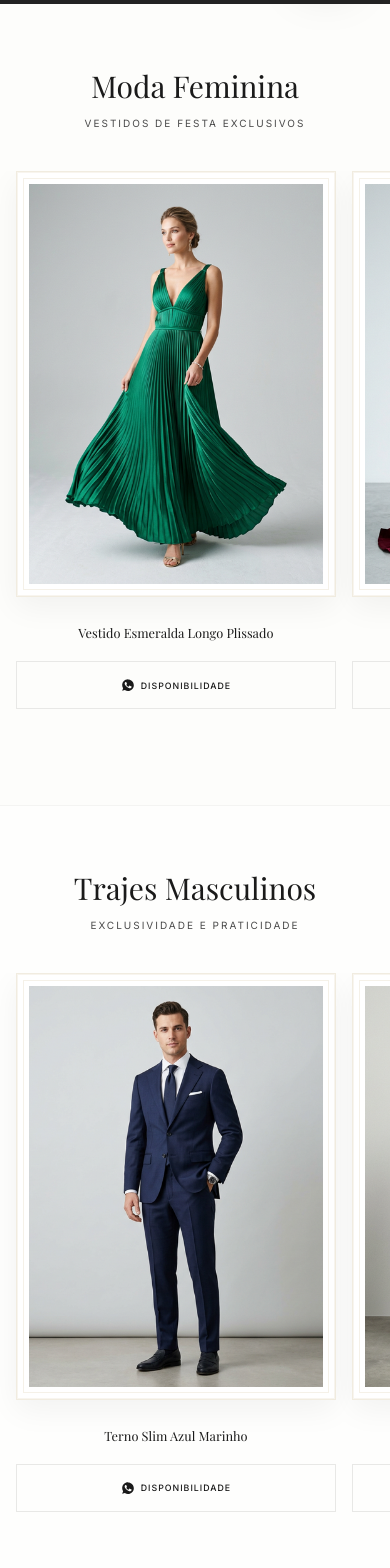
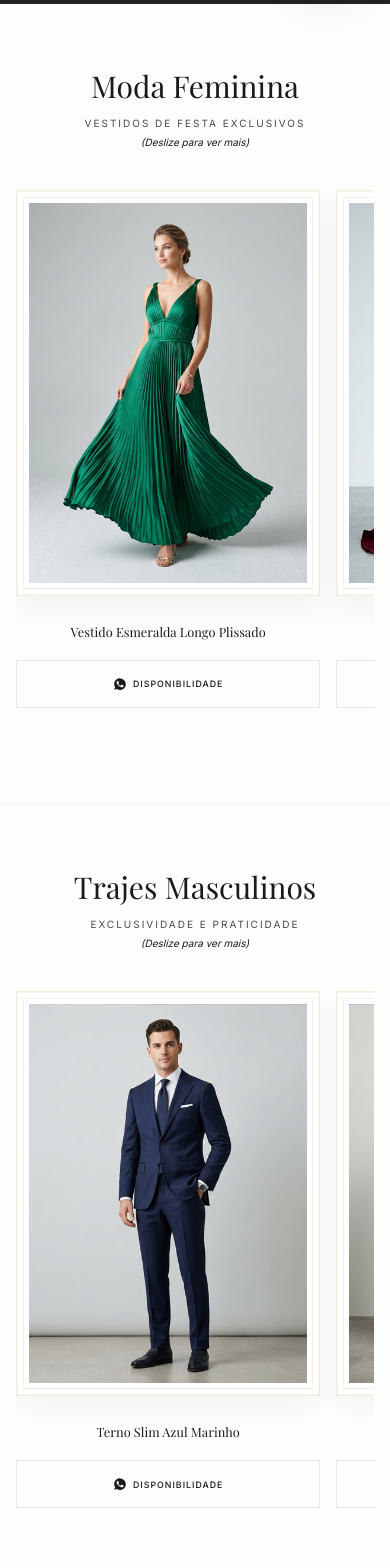
Before and after one commit to pedropetenon/MargaridaModaFesta, a Next.js app: page / in a window 390 px wide. Shown: the part 840-2408 px from the top of the page. Built offline with nearby package versions, Linux system fonts and the light colour scheme; grey boxes are pictures that could not be loaded.

Commit message:
Fix: Lock horizontal overflow globally and refine mobile carousels visibility

```diff
--- a/src/app/globals.css
+++ b/src/app/globals.css
@@ -24,9 +24,15 @@
     --font-sans: 'Inter', sans-serif;
 }
 
-body {
+html, body {
+    overflow-x: hidden;
+    width: 100%;
     background-color: var(--color-bg);
     color: var(--color-text-primary);
+}
+
+*, *::before, *::after {
+    box-sizing: border-box;
 }
 
 @layer components {
--- a/src/app/page.tsx
+++ b/src/app/page.tsx
@@ -22,12 +22,13 @@ export default function Home() {
           <Reveal delay={0.1}>
             <div className="text-center mb-10 md:mb-16">
               <h2 className="font-serif text-3xl md:text-5xl text-primary mb-3 md:mb-4">Moda Feminina</h2>
-              <p className="font-sans text-secondary uppercase tracking-[2px] md:tracking-[3px] text-[10px] md:text-xs">Vestidos de Festa Exclusivos</p>
+              <p className="font-sans text-secondary uppercase tracking-[2px] md:tracking-[3px] text-[10px] md:text-xs block md:inline">Vestidos de Festa Exclusivos</p>
+              <span className="font-sans text-gold/60 text-[10px] italic block mt-1 md:hidden">(Deslize para ver mais)</span>
             </div>
           </Reveal>
 
-          <div className="flex overflow-x-auto snap-x snap-mandatory gap-4 pb-8 w-[calc(100%+2rem)] -ml-4 px-4 md:w-full md:ml-0 md:px-0 md:grid md:grid-cols-3 md:gap-12 md:overflow-visible no-scrollbar">
-            <div className="w-[82vw] sm:w-[45vw] snap-center shrink-0 md:w-auto h-full">
+          <div className="flex overflow-x-auto snap-x snap-mandatory gap-4 pb-8 w-full md:grid md:grid-cols-3 md:gap-12 md:overflow-visible no-scrollbar">
+            <div className="w-[85%] sm:w-[48%] snap-center shrink-0 md:w-auto h-full">
               <Reveal delay={0.2} y={50} className="h-full">
                 <ProductCard
                   name="Vestido Esmeralda Longo Plissado"
@@ -37,7 +38,7 @@ export default function Home() {
               </Reveal>
             </div>
 
-            <div className="w-[82vw] sm:w-[45vw] snap-center shrink-0 md:w-auto h-full">
+            <div className="w-[85%] sm:w-[48%] snap-center shrink-0 md:w-auto h-full">
               <Reveal delay={0.3} y={50} className="h-full">
                 <ProductCard
                   name="Vestido Sereia Vinho Fenda Lateral"
@@ -47,7 +48,7 @@ export default function Home() {
               </Reveal>
             </div>
 
-            <div className="w-[82vw] sm:w-[45vw] snap-center shrink-0 md:w-auto h-full mr-4 md:mr-0">
+            <div className="w-[85%] sm:w-[48%] snap-center shrink-0 md:w-auto h-full">
               <Reveal delay={0.4} y={50} className="h-full">
                 <ProductCard
                   name="Vestido Terracota Fluido"
@@ -67,12 +68,13 @@ export default function Home() {
           <Reveal>
             <div className="text-center mb-10 md:mb-16">
               <h2 className="font-serif text-3xl md:text-5xl text-primary mb-3 md:mb-4">Trajes Masculinos</h2>
-              <p className="font-sans text-secondary uppercase tracking-[2px] md:tracking-[3px] text-[10px] md:text-xs">Exclusividade e Praticidade</p>
+              <p className="font-sans text-secondary uppercase tracking-[2px] md:tracking-[3px] text-[10px] md:text-xs block md:inline">Exclusividade e Praticidade</p>
+              <span className="font-sans text-gold/60 text-[10px] italic block mt-1 md:hidden">(Deslize para ver mais)</span>
             </div>
           </Reveal>
 
-          <div className="flex overflow-x-auto snap-x snap-mandatory gap-4 pb-8 w-[calc(100%+2rem)] -ml-4 px-4 md:w-full md:ml-0 md:px-0 md:grid md:grid-cols-3 md:gap-12 md:overflow-visible no-scrollbar">
-            <div className="w-[82vw] sm:w-[45vw] snap-center shrink-0 md:w-auto h-full">
+          <div className="flex overflow-x-auto snap-x snap-mandatory gap-4 pb-8 w-full md:grid md:grid-cols-3 md:gap-12 md:overflow-visible no-scrollbar">
+            <div className="w-[85%] sm:w-[48%] snap-center shrink-0 md:w-auto h-full">
               <Reveal delay={0.2} y={50} className="h-full">
                 <ProductCard
                   name="Terno Slim Azul Marinho"
@@ -82,7 +84,7 @@ export default function Home() {
               </Reveal>
             </div>
 
-            <div className="w-[82vw] sm:w-[45vw] snap-center shrink-0 md:w-auto h-full">
+            <div className="w-[85%] sm:w-[48%] snap-center shrink-0 md:w-auto h-full">
               <Reveal delay={0.3} y={50} className="h-full">
                 <ProductCard
                   name="Terno Clássico Cinza Chumbo"
@@ -92,7 +94,7 @@ export default function Home() {
               </Reveal>
             </div>
 
-            <div className="w-[82vw] sm:w-[45vw] snap-center shrink-0 md:w-auto h-full mr-4 md:mr-0">
+            <div className="w-[85%] sm:w-[48%] snap-center shrink-0 md:w-auto h-full">
               <Reveal delay={0.4} y={50} className="h-full">
                 <ProductCard
                   name="Smoking Preto Tradicional"
```
